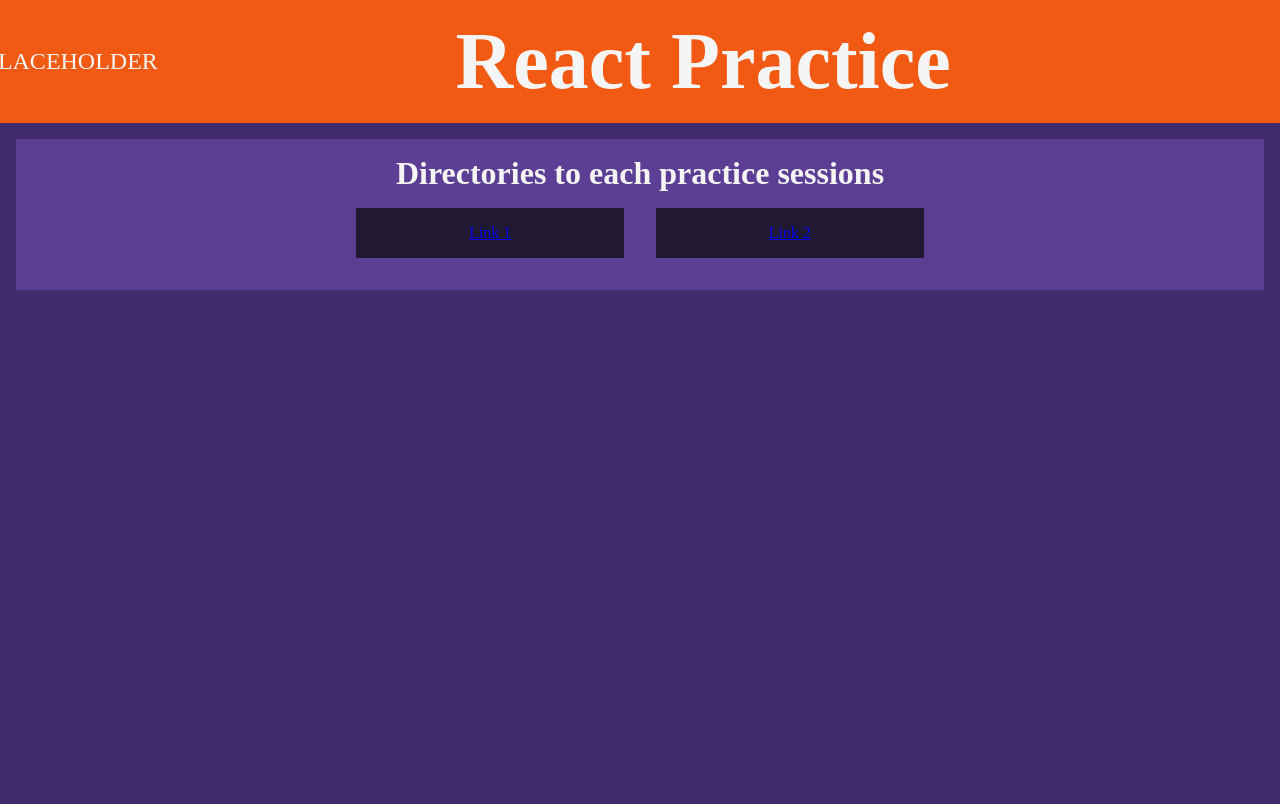
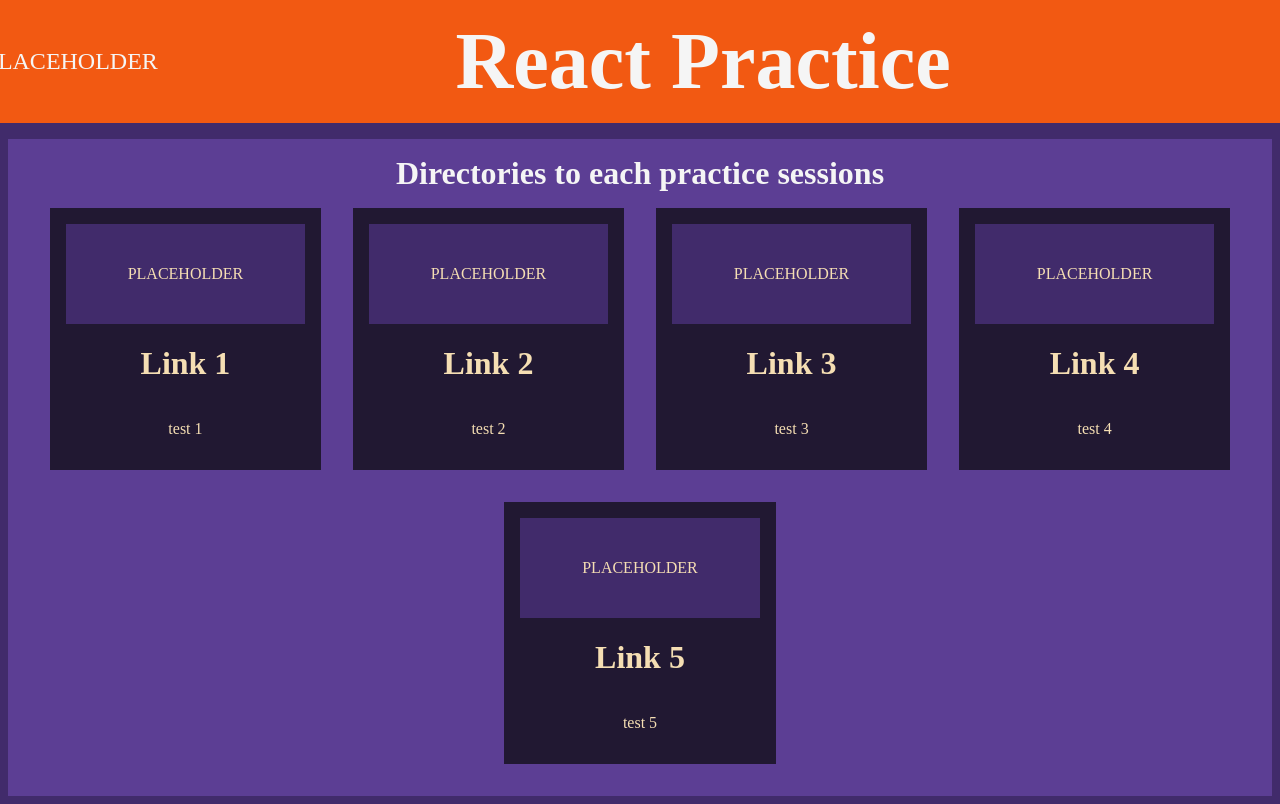
Before and after one commit to Magnus19/react-practice-page, a React (Vite) app: page / in a window 1280 px wide. Built offline with nearby package versions, Linux system fonts and the light colour scheme.

Commit message:
Create placeholder links for React practice pages

```diff
--- a/src/App.jsx
+++ b/src/App.jsx
@@ -10,8 +10,11 @@ function Header() {
 }
 
 const links = [
-	{ label: "Link 1", href: "/test" },
-	{ label: "Link 2", href: "/test2" },
+	{ label: "Link 1", href: "/test", description: "test 1" },
+	{ label: "Link 2", href: "/test2", description: "test 2" },
+	{ label: "Link 3", href: "/test3", description: "test 3" },
+	{ label: "Link 4", href: "/test4", description: "test 4" },
+	{ label: "Link 5", href: "/test5", description: "test 5" },
 ];
 
 function Body() {
@@ -21,7 +24,9 @@ function Body() {
 				<div id="body-header">Directories to each practice sessions</div>
 				{links.map((link) => (
 					<a className="link-wrap" href={link.label} key={link.href}>
-						<p>{link.label}</p>
+						<div className="link-picture">PLACEHOLDER</div>
+						<h1>{link.label}</h1>
+						<p>{link.description}</p>
 					</a>
 				))}
 			</div>
--- a/src/index.css
+++ b/src/index.css
@@ -10,6 +10,20 @@ html {
 body {
 	margin: 0;
 	padding: 0;
+}
+
+a:visited {
+	text-decoration: none;
+	color: rgb(199, 181, 148);
+}
+
+a:link {
+	text-decoration: none;
+	color: wheat;
+}
+
+a:hover {
+	color: rgb(233, 201, 142);
 }
 
 #header {
@@ -41,11 +55,11 @@ body {
 
 #main {
 	padding: 1rem;
+	margin: 1rem 0.5rem 0.5rem;
 	display: flex;
 	justify-content: center;
 	align-items: center;
 	background-color: #5c3e94;
-	margin: 1rem;
 	flex-wrap: wrap;
 }
 
@@ -62,5 +76,25 @@ body {
 	background-color: #211832;
 	margin: 1rem;
 	display: flex;
+	flex-direction: column;
+	justify-content: center;
+	padding: 1rem;
+}
+
+.link-picture {
+	display: flex;
+	justify-content: center;
+	align-items: center;
+	background: #412b6b;
+	height: 100px;
+}
+
+.link-wrap h1 {
+	display: flex;
 	justify-content: center;
 }
+
+.link-wrap p {
+	display: flex;
+	justify-content: center;
+}
```
